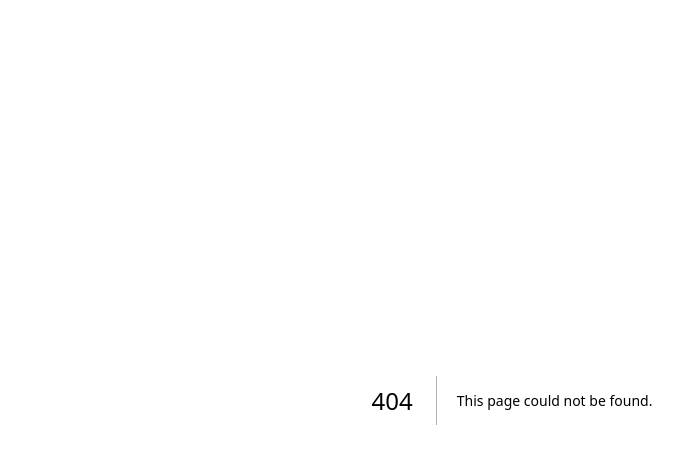
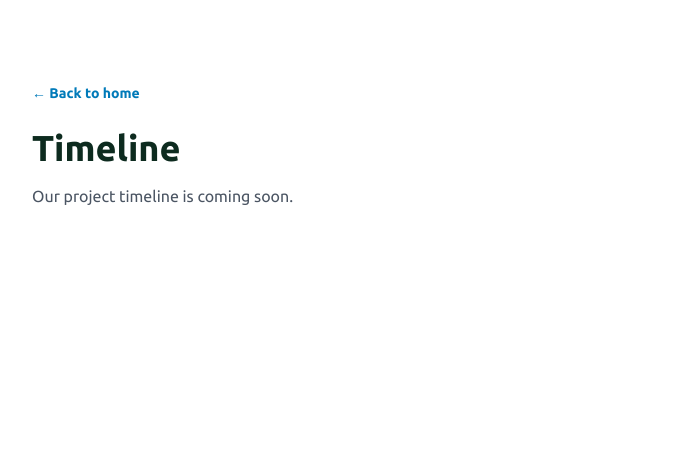
Before and after one commit to JafaryNM/w-cflow, a Next.js app: page /timeline in a window 1280 px wide. Before the commit this address had no page. Shown: the top 464 px of the page, without its empty margins (128-811 px from the left). Built offline with nearby package versions, Linux system fonts and the light colour scheme.

Commit message:
fix:Add TimelinePage

```diff
--- /dev/null
+++ b/src/app/timeline/page.tsx
@@ -0,0 +1,23 @@
+import Link from "next/link";
+
+export default function TimelinePage() {
+  return (
+    <main className="w-full min-h-screen bg-white">
+      <section className="mx-auto max-w-5xl px-4 py-20 sm:px-8">
+        <Link
+          href="/"
+          className="text-sm font-semibold text-brand-primary hover:underline"
+        >
+          &larr; Back to home
+        </Link>
+
+        <h1 className="mt-6 text-3xl font-extrabold text-cflow-green sm:text-4xl">
+          Timeline
+        </h1>
+        <p className="mt-4 max-w-2xl text-base text-brand-slate">
+          Our project timeline is coming soon.
+        </p>
+      </section>
+    </main>
+  );
+}
--- a/src/components/Hero.tsx
+++ b/src/components/Hero.tsx
@@ -2,6 +2,7 @@
 
 import { useState } from "react";
 import Image from "next/image";
+import Link from "next/link";
 import logoAsset from "@/assets/logo.png";
 
 export default function Hero() {
@@ -110,15 +111,17 @@ export default function Hero() {
 
       {/* Main Navigation */}
       <nav className="relative z-20 mx-auto flex w-full max-w-7xl items-center justify-between px-4 py-5 sm:px-8">
-        {/* Brand Logo Asset Only (No NOVALAB text) */}
+        {/* Brand Mark: cropped to icon + wordmark, tagline strip clipped so the mark stays tight and vertically centered in the nav row */}
         <a href="#" className="flex items-center shrink-0">
-          <Image
-            src={logoAsset}
-            alt="Logo"
-            height={44}
-            className="h-10 w-auto object-contain drop-shadow-md sm:h-12"
-            priority
-          />
+          <div className="relative h-10 aspect-[159/40] overflow-hidden sm:h-12">
+            <Image
+              src={logoAsset}
+              alt="Logo"
+              fill
+              className="object-cover object-top drop-shadow-md"
+              priority
+            />
+          </div>
         </a>
 
         {/* Navigation Links */}
@@ -249,15 +252,15 @@ export default function Hero() {
 
           {/* 2 CTA Buttons: TIMELINE and EVENTS */}
           <div className="mt-6 flex flex-wrap items-center justify-center gap-4 sm:mt-8">
-            <a
-              href="#timeline"
+            <Link
+              href="/timeline"
               className="inline-flex items-center gap-2.5 rounded-full border border-white/60 bg-white/10 px-6 py-3 text-xs font-bold tracking-wider text-white uppercase backdrop-blur-xs transition-all hover:bg-white hover:text-slate-950 sm:text-sm"
             >
               <svg className="h-4 w-4 fill-current" viewBox="0 0 24 24">
                 <path d="M11.99 2C6.47 2 2 6.48 2 12s4.47 10 9.99 10C17.52 22 22 17.52 22 12S17.52 2 11.99 2zM12 20c-4.42 0-8-3.58-8-8s3.58-8 8-8 8 3.58 8 8-3.58 8-8 8zm.5-13H11v6l5.25 3.15.75-1.23-4.5-2.67z" />
               </svg>
               <span>TIMELINE</span>
-            </a>
+            </Link>
 
             <a
               href="#events"
```
